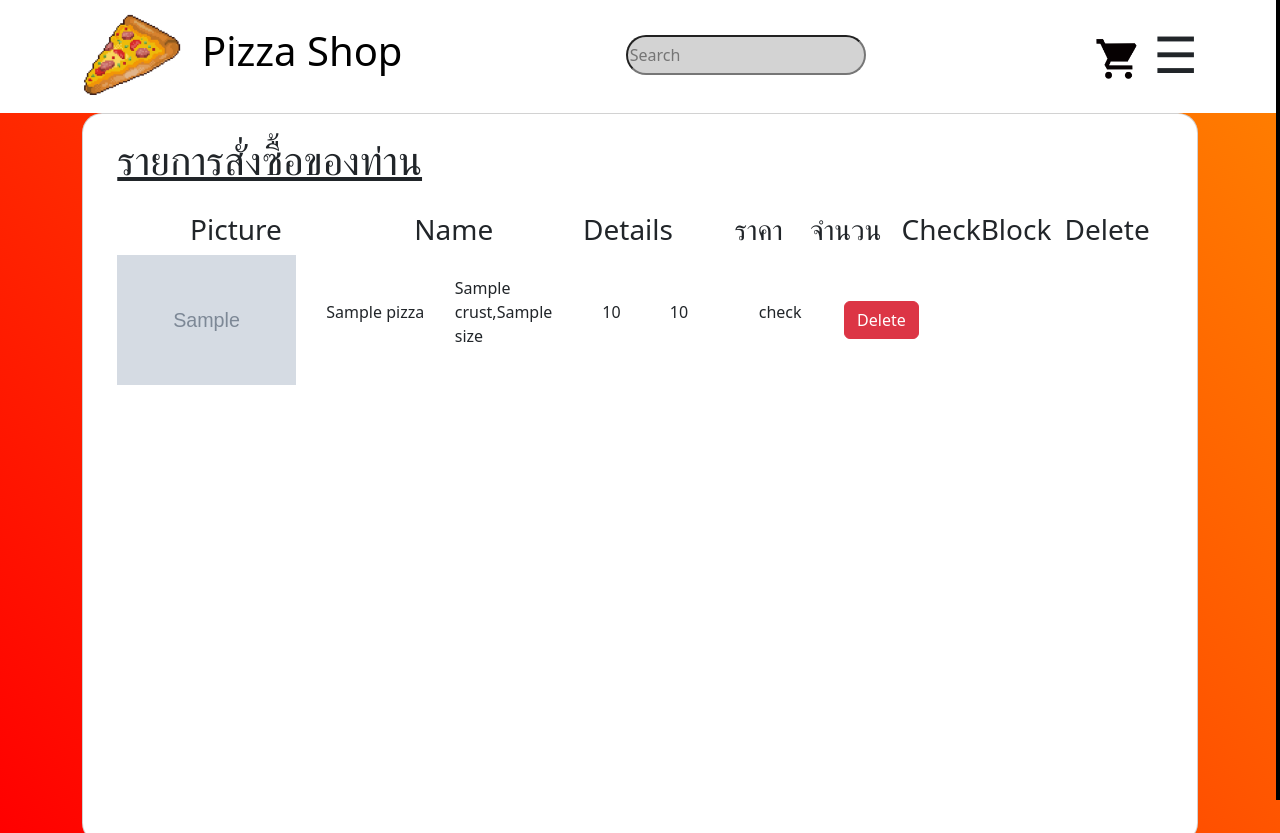
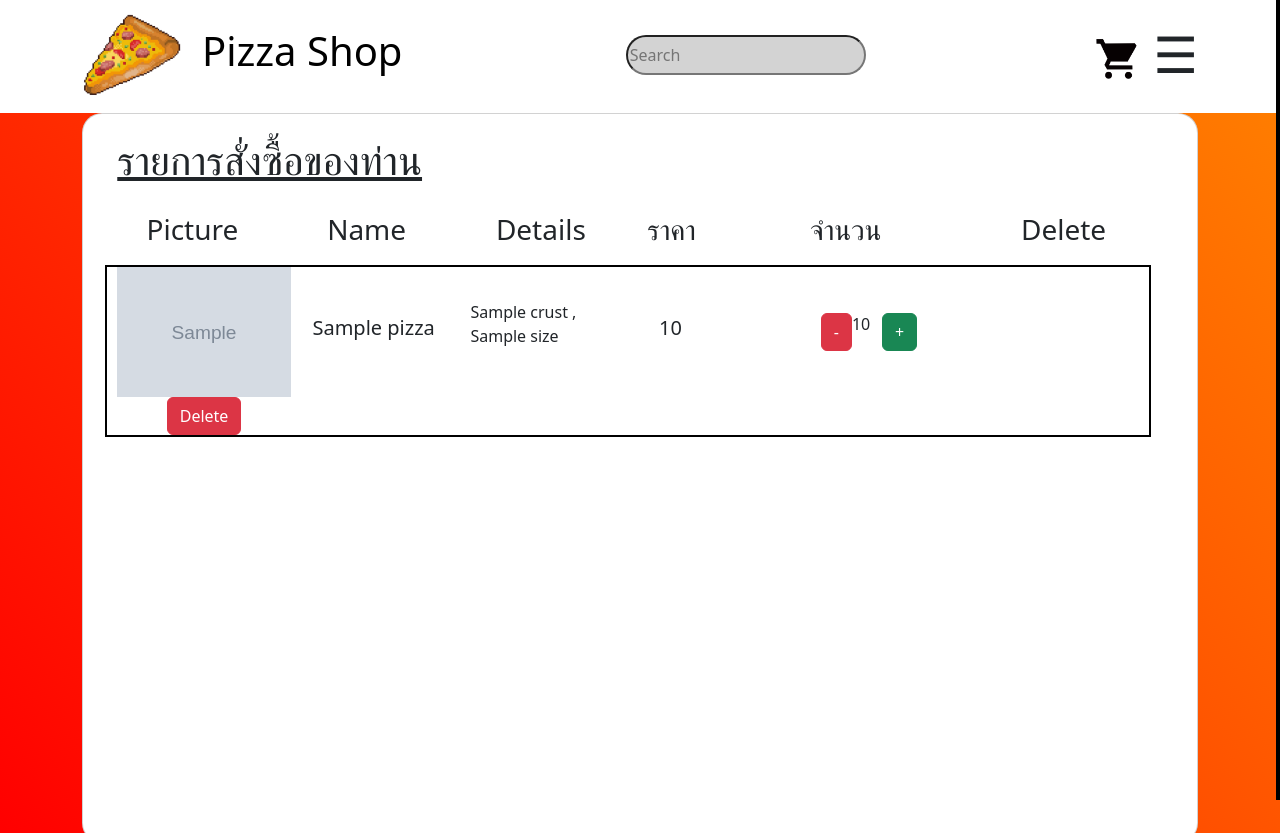
Before and after one commit to AemKTP/Project_Duo_Pizza, a PHP site: page /cart.php?uid=1 in a window 1280 px wide. Run offline with PHP 8.4, Linux system fonts and the light colour scheme; tables that the repository leaves empty or names only in its code hold one stand-in row (values such as "Sample post"); grey boxes marked "Sample" are stand-in pictures; data that the repository does not hold is empty.

Commit message:
Update cart.php

```diff
--- a/cart.php
+++ b/cart.php
@@ -3,6 +3,13 @@
 use function PHPSTORM_META\type;
 
 include "dbconn.php";
+
+$get = $_POST['add'];
+$uid = $_POST['uid'];
+if (isset($_POST['add'])) {
+
+    header("location: cart.php?uid=" . $uid);
+}
 
 // $pid = isset($_GET['pid']) ? $_GET['pid'] : null;
 
@@ -111,6 +118,19 @@ include "dbconn.php";
             align-items: center;
 
         }
+
+        .checkbox {
+            display: flex;
+            align-items: center;
+        }
+
+        input[type="checkbox"] {
+            margin-left: -0.5em;
+        }
+
+        .table-wrapper {
+            overflow-y: scroll;
+        }
     </style>
 </head>
 
@@ -119,14 +139,14 @@ include "dbconn.php";
     <div class="row centercard">
         <div class="col">
             <div class="container">
-                <div class="card">
+                <div class="card" style="overflow-y: scroll;">
                     <div class="row" style="margin-left: 2%; margin-right: 2%;">
                         <div class="container" style="margin-block: 2%;">
                             <h1 style="text-decoration: underline;">รายการสั่งซื้อของท่าน</h1>
                         </div>
 
-                        <div class="row" style="display: flex; justify-content: center; align-items: center;">
-                            <div class="col-3" style="display: flex; justify-content: center;">
+                        <div class="row">
+                            <div class="col-2" style="display: flex; justify-content: center;">
                                 <h3>Picture</h3>
                             </div>
                             <div class="col-2" style="display: flex; justify-content: center;">
@@ -138,20 +158,18 @@ include "dbconn.php";
                             <div class="col-1" style="display: flex; justify-content: center;">
                                 <h3>ราคา</h3>
                             </div>
-                            <div class="col-1" style="display: flex; justify-content: center;">
+                            <div class="col-3" style="display: flex; justify-content: center;">
                                 <h3>จำนวน</h3>
                             </div>
                             <div class="col-2" style="display: flex; justify-content: center;">
-                                <h3>CheckBlock</h3>
-                            </div>
-                            <div class="col-1" style="display: flex; justify-content: center;">
                                 <h3>Delete</h3>
                             </div>
                         </div>
-                        <div class="row">
+                        <div class="row" style="display: flex; justify-content: center; align-items: center; ">
+
                             <?php $row  = $result->fetch_assoc(); ?>
-                            <div class="col" style="display: flex; justify-content:space-between;">
-                                <div class="row">
+                            <form action="deletecart.php">
+                                <div class="row" style="display: flex; justify-content: center; align-items: center; ">
                                     <?php
                                     $newuid = intval($_GET['uid']) or intval($_POST['uid']);
                                     $stmt2 = $conn->prepare("Select * from cart where uid = ?");
@@ -170,32 +188,36 @@ include "dbconn.php";
                                     $stmt2->execute();
                                     $result2 = $stmt2->get_result();
                                     while ($row2 = $result2->fetch_assoc()) { ?>
+                                        <div class="row" style="border: 2px solid black; margin-top: 1%;">
 
-                                        <div class="col-3" style="display: flex; justify-content: center;">
+                                            <div class="col-2" style="display: flex; justify-content: center; ">
                                                 <img src="<?= $row2['pizzaimage']; ?>" alt="photo" width="200px" height="130px">
                                             </div>
                                             <div class="col-2" style="display: flex; justify-content: center; align-items: center;">
-                                            <p> <?= $row2['pizzaname']; ?> </p>
+                                                <h5> <?= $row2['pizzaname']; ?> </h5>
                                             </div>
                                             <div class="col-2" style="display: flex; justify-content: center; align-items: center;">
-                                            <p> <?= $row2['crustname'] . "," . $row2['sizename'] ?> </p>
+                                                <p> <?= $row2['crustname'] . " , " . $row2['sizename'] ?> </p>
                                             </div>
                                             <div class="col-1" style="display: flex; justify-content: center; align-items: center;">
-                                            <p> <?= $row2['pizzaprice']; ?> </p>
+                                                <h5 data-price="<?= $row2['pizzaprice']; ?>" id="price<?= $row2['cartid']; ?>">
+                                                    <?= number_format($row2['pizzaprice']) ?>
+                                                </h5>
                                             </div>
-                                        <div class="col-1" style="display: flex; justify-content: center; align-items: center;">
-                                            <p> <?= $row2['cartamount']; ?> </p>
+                                            <div class="col-2" style="display: flex; align-items: center; margin-left: 6rem; ">
+                                                <button type="button" class="btn btn-danger" style="margin-right: 8" onclick="">-
+                                            </button>
+                                                <p id="quantity<?= $row2['cartid']; ?>"> <?= $row2['cartamount']; ?> </p>
+                                                <button type="button" class="btn btn-success" style="margin-left: 8%;"> + </button>
                                             </div>
                                             <div class="col-2" style="display: flex; justify-content: center; align-items: center;">
-                                            <p> check</p>
+                                                <button type="submit" class="btn btn-danger">Delete</button>
                                             </div>
-                                        <div class="col-1" style="display: flex; justify-content: center; align-items: center;">
-                                            <button type="button" class="btn btn-danger">Delete</button>
                                         </div>
                                     <?php
                                     }
                                     ?>
-                                </div>
+                            </form>
                         </div>
                     </div>
 
@@ -206,5 +228,4 @@ include "dbconn.php";
     </div>
 
 </body>
-
 </html>
```
Lines whose indentation alone changed are shown as unchanged.
